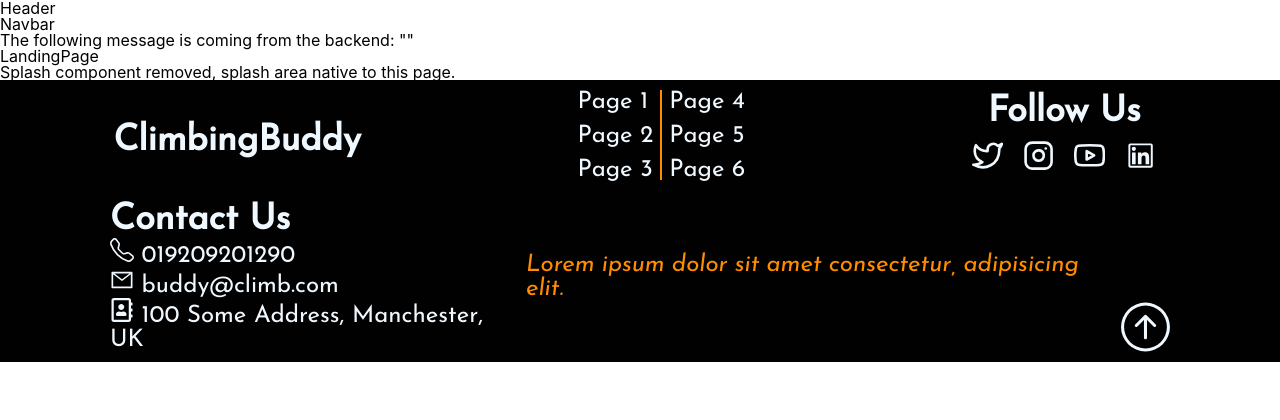
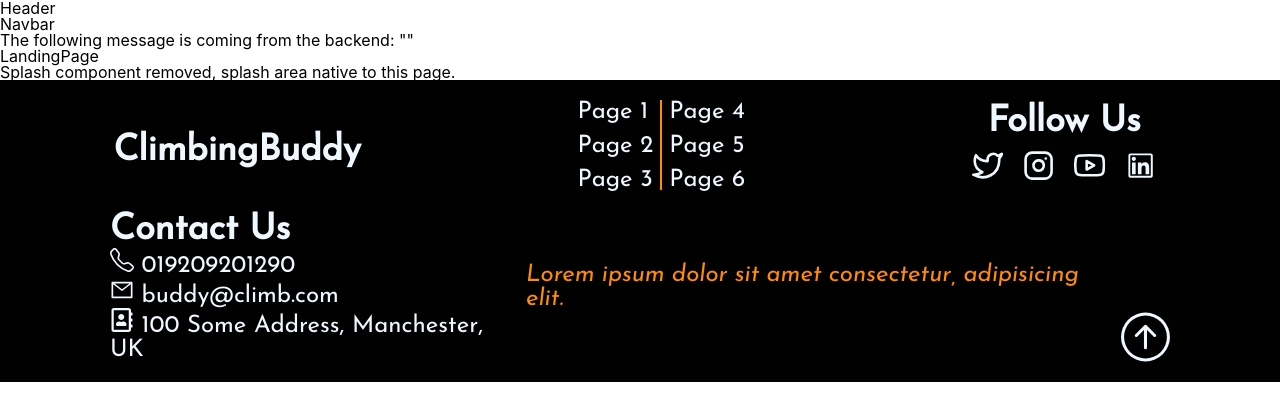
Before and after one commit to mz106/climbing-buddy-fe, a React (Create React App) app: page / in a window 1280 px wide. Shown: the top 420 px of the page. Built offline with nearby package versions, Linux system fonts and the light colour scheme; no server answers.

Commit message:
#25 added padding to top - footer layout ready

```diff
--- a/src/components/UI/footer/CSS/Footer.css
+++ b/src/components/UI/footer/CSS/Footer.css
@@ -3,7 +3,7 @@
   background-color: #010101;
   color: aliceblue;
   font-size: 1.3rem;
-  padding: 10px 10px;
+  padding: 20px 10px;
   font-family: "Josefin Sans", sans-serif;
 }
 
@@ -61,7 +61,7 @@
   color: #ff8c01;
 }
 
-@media screen and (min-width: 800px) {
+@media screen and (min-width: 850px) {
   .main-footer {
     font-size: 1.5rem;
   }
--- a/src/components/UI/footer/CSS/Footer.scss
+++ b/src/components/UI/footer/CSS/Footer.scss
@@ -4,7 +4,7 @@
     background-color: #010101;
     color: aliceblue;
     font-size: 1.3rem;
-    padding: 10px 10px;
+    padding: 20px 10px;
     font-family: 'Josefin Sans', sans-serif;
 }
 
@@ -75,7 +75,7 @@
 
     //Media queries
 
-    @media screen and (min-width: 800px) {
+    @media screen and (min-width: 850px) {
         .main-footer {
             font-size: 1.5rem;
         }
@@ -96,9 +96,11 @@
             }
         }
 
-            .footer-logo, .footer-socials {
-                align-self: center;
-            }
+
+
+        .footer-logo, .footer-socials {
+            align-self: center;
+        }
         }
 
         .footer-bottom {
```
Also changed, not shown: 1 other file (tests, documents, lock files or other folders).
